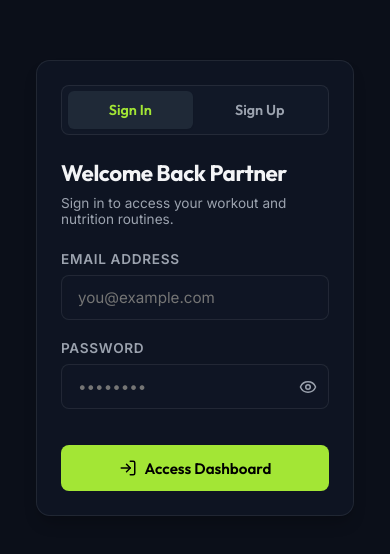
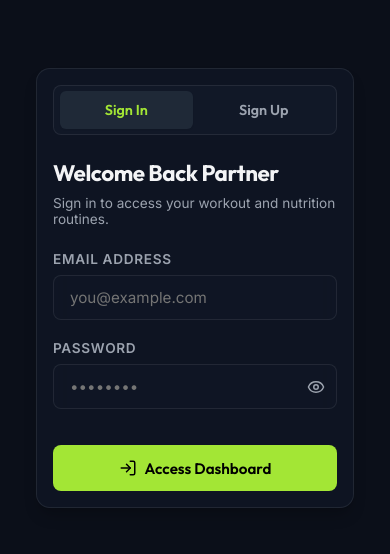
Before and after one commit to MehulJoshi2002/Vylaro, a Next.js app in the folder frontend/: page / in a window 390 px wide. Shown: the part 134-688 px from the top of the page. Built offline with nearby package versions, Linux system fonts and the light colour scheme; no server answers.

Commit message:
fix: override navbar and chat panel responsive styles at end of CSS to resolve mobile layout overrides

```diff
--- a/frontend/src/app/globals.css
+++ b/frontend/src/app/globals.css
@@ -794,3 +794,45 @@ h1, h2, h3, h4, h5, h6 {
   color: var(--text-secondary);
   border: 1px solid var(--card-border);
 }
+
+/* ========================================== */
+/*   RESPONSIVE MEDIA QUERIES (END OVERRIDES)  */
+/* ========================================== */
+@media (max-width: 768px) {
+  /* Navbar Overrides - Hide desktop links and show mobile menu toggle */
+  .nav-links,
+  .nav-user-desktop {
+    display: none !important;
+  }
+  .nav-mobile-toggle {
+    display: flex !important;
+  }
+
+  /* Glass Card Padding Overrides on mobile/tablet */
+  .glass-card {
+    padding: 1.1rem !important;
+  }
+
+  /* Chat Panel Overrides for small screens */
+  .ai-chat-window {
+    width: calc(100vw - 2rem) !important;
+    right: 1rem !important;
+    left: 1rem !important;
+    bottom: 5rem !important;
+    height: min(480px, 70vh) !important;
+  }
+
+  .ai-chat-bubble {
+    bottom: 1rem !important;
+    right: 1rem !important;
+    width: 52px !important;
+    height: 52px !important;
+  }
+}
+
+@media (max-width: 480px) {
+  /* Glass Card Padding Overrides on small devices */
+  .glass-card {
+    padding: 1rem !important;
+  }
+}
```
